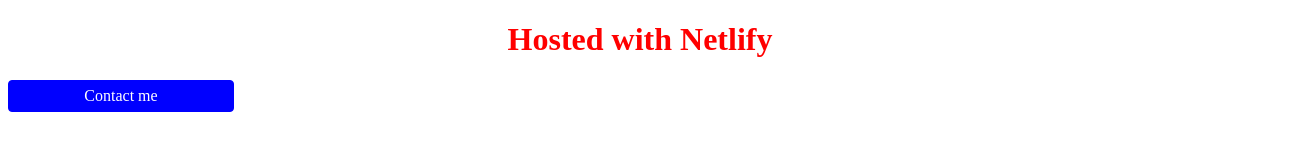
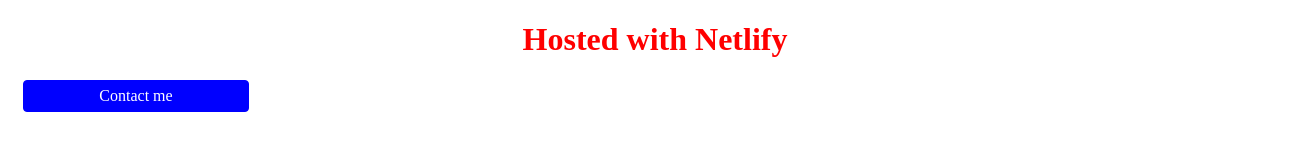
Before and after one commit to LizSmall/my-test-app, a plain HTML site: page index.html in a window 1280 px wide. Shown: the whole page, 1302 px wide, since content can reach past the window. Drawn offline with Linux system fonts and the light colour scheme.

Commit message:
Added CSS to container

```diff
--- a/style.css
+++ b/style.css
@@ -17,3 +17,16 @@ h1 {
     border-radius: .25rem;
     font-size: 1rem;
 }
+
+.container {
+    width: 100%;
+    padding-right: 15px;
+    padding-left: 15px;
+    margin-right: auto;
+    margin-left: auto;
+}
+
+div {
+    display: block;
+    unicode-bidi: isolate;
+}
```
